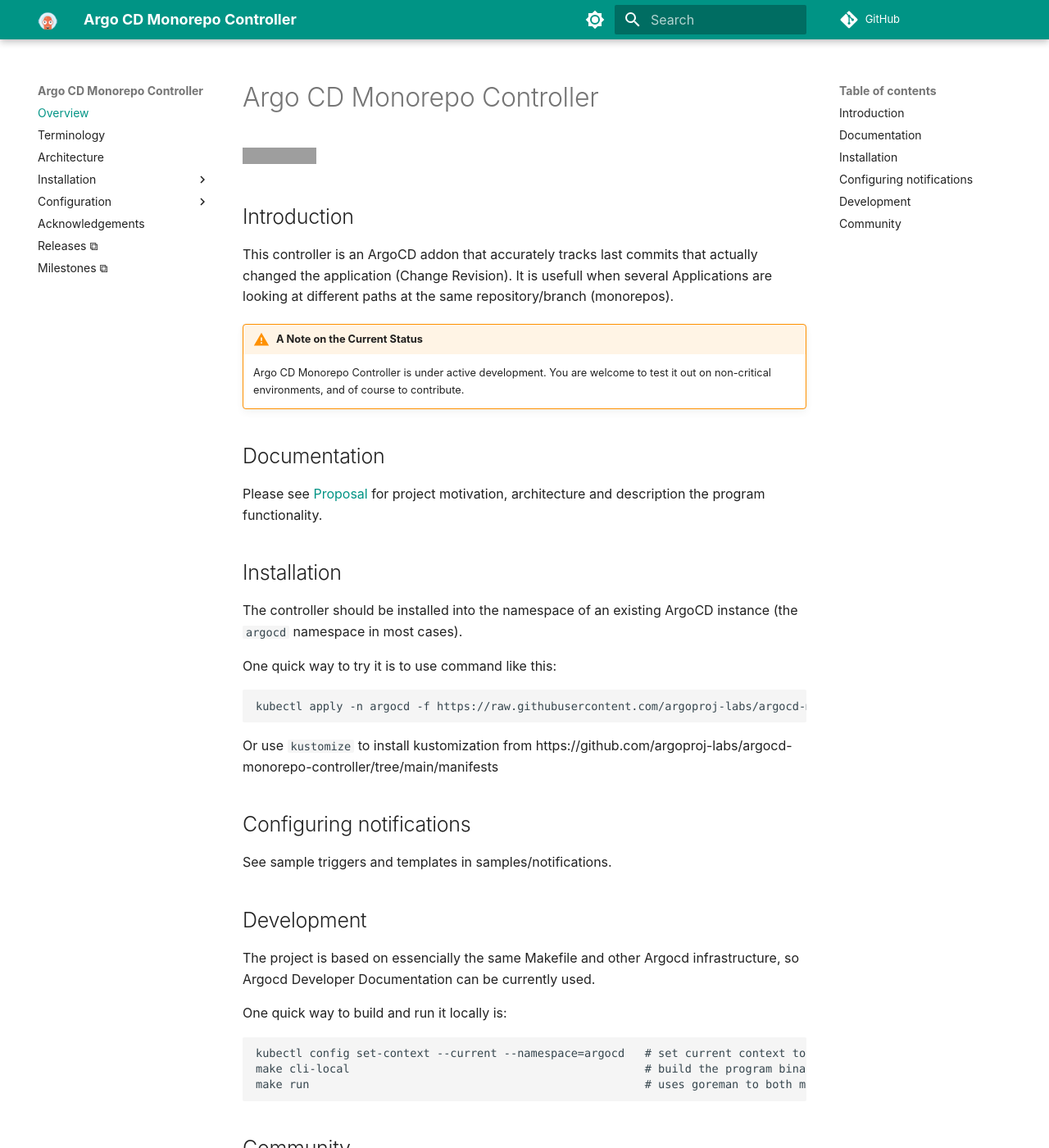
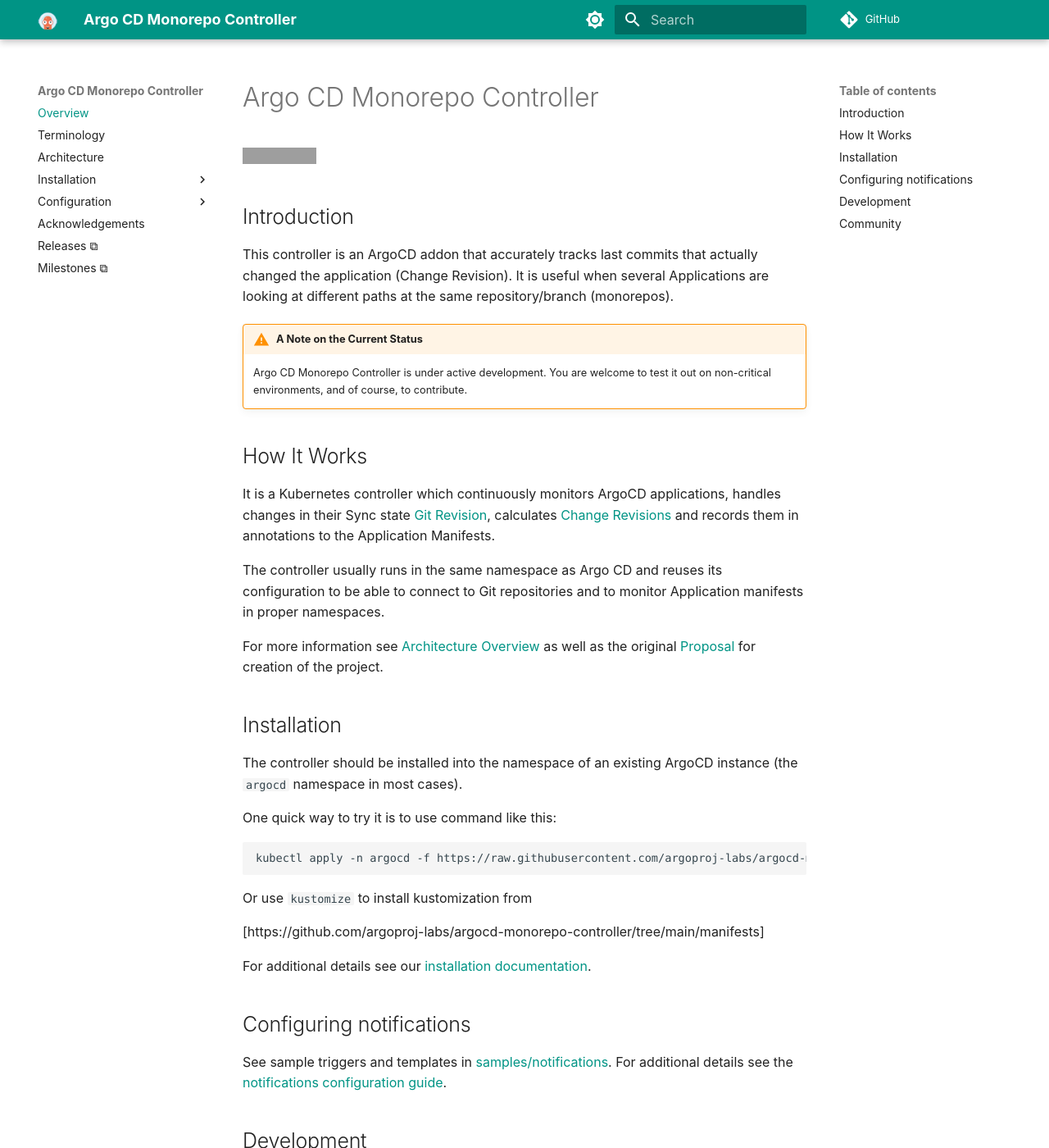
Before and after one commit to dudinea/argocd-monorepo-controller, an MkDocs documentation site: the page built from docs/index.md, in a window 1280 px wide and 1400 px high. Shown: the whole window at 82% size. Built offline with MkDocs 1.6.1 and Material for MkDocs 9.7.7, drawn with Linux system fonts in a browser that asks for light colours; comment, search, counter and statistics services are not loaded; grey boxes are pictures that could not be loaded.

Commit message:
docs: overview changed to be more informative and have needed links
Signed-off-by: Eugene Doudine <eugene.doudine@octopus.com>

````diff
--- a/docs/index.md
+++ b/docs/index.md
@@ -2,24 +2,31 @@
 
 [![Documentation Status](https://readthedocs.org/projects/argocd-monorepo-controller/badge/?version=latest)](https://argocd-monorepo-controller-dev.readthedocs.io/en/latest/?badge=latest)
 
-
 ## Introduction
 
 This controller is an ArgoCD addon that accurately tracks last commits
-that actually changed the application (Change Revision). It is usefull
+that actually changed the application (Change Revision). It is useful
 when several Applications are looking at different paths at the same
 repository/branch (monorepos).
 
 !!!warning "A Note on the Current Status"
     Argo CD Monorepo Controller is under active development.
     You are welcome to test it out on non-critical environments, and of
-    course to contribute.
+    course, to contribute.
 
-## Documentation
+## How It Works
 
-Please see [Proposal](https://github.com/argoproj-labs/argocd-monorepo-controller/blob/main/docs/monorepo_controller_proposal.md) for project motivation, architecture and
-description the program functionality.
+It is a Kubernetes controller which continuously monitors ArgoCD
+applications, handles changes in their Sync state [Git Revision](terminology.md#git-revision),
+calculates [Change Revisions](terminology.md#change-revision) and records them in annotations to
+the Application Manifests.
 
+The controller usually runs in the same namespace as Argo CD and
+reuses its configuration to be able to connect to Git repositories and
+to monitor Application manifests in proper namespaces.
+
+For more information see [Architecture Overview](architecture.md) as well as
+the original [Proposal](https://github.com/argoproj/argo-cd/issues/23366) for creation of the project.
 
 ## Installation
 
@@ -32,12 +39,16 @@
 ```
 
 Or use `kustomize` to install kustomization from
-https://github.com/argoproj-labs/argocd-monorepo-controller/tree/main/manifests
+
+[https://github.com/argoproj-labs/argocd-monorepo-controller/tree/main/manifests]
+
+For additional details see our [installation documentation](install.md).
 
 ## Configuring notifications
 
-See sample triggers and templates in samples/notifications.
-
+See sample triggers and templates in
+[samples/notifications](https://github.com/argoproj-labs/argocd-monorepo-controller/tree/main/samples/notifications).
+For additional details see the [notifications configuration guide](install.md).
 
 ## Development
 
@@ -53,7 +64,6 @@
 make run                                                  # uses goreman to both monorepo controller and its repo-server
 ```
 
-
 ## Community
 
  You can reach the developers via the following channels:
````
